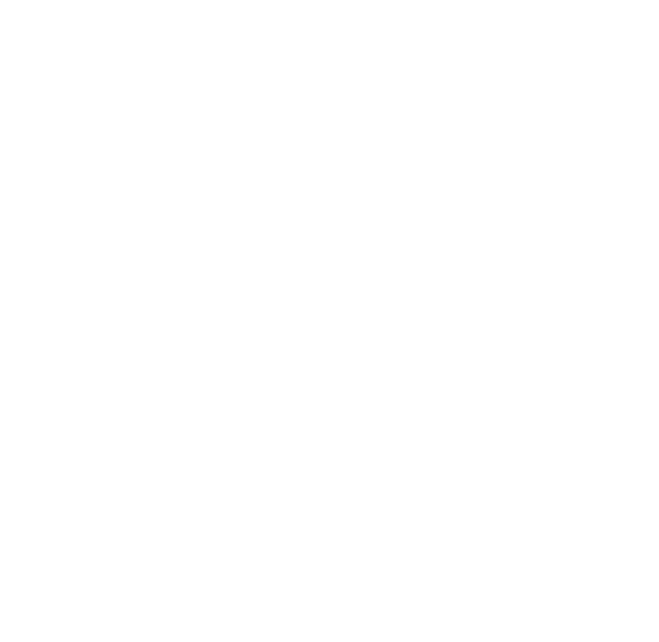
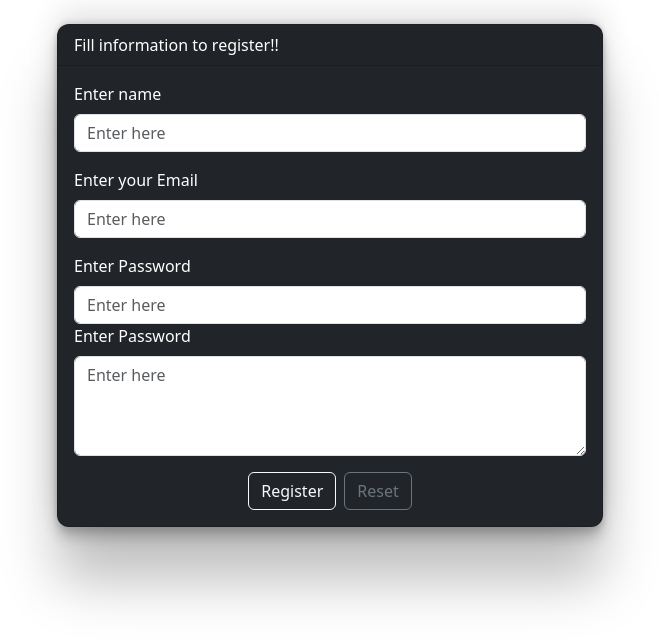
Before and after one commit to ashmitaa199/Travel-Planner, a React (Vite) app: page /signup in a window 1280 px wide. Before the commit this address had no page. Shown: the top 642 px of the page, without its empty margins (310-969 px from the left). Built offline with nearby package versions, Linux system fonts and the light colour scheme.

Commit message:
login-signup

```diff
--- /dev/null
+++ b/src/Allmail.jsx
@@ -0,0 +1,11 @@
+import React from 'react'
+
+const Allmail = () => {
+  return (
+    <div>
+      all mail
+    </div>
+  )
+}
+
+export default Allmail
--- a/src/App.jsx
+++ b/src/App.jsx
@@ -7,6 +7,10 @@ import SwipeButtons from './SwipeButtons';
 import TinderCards from './TinderCards';
 import Chats from './Chats';
 import ChatScreen from './ChatScreen';
+import Sidenav from './Sidenav'; // Your sidebar component
+import Login from './Login'; // Your Login component
+import Allmail from './Allmail'; // Your AllMail component
+import Signup from './Signup'; // Your Trash component
 
 function App() {
   return (
@@ -39,6 +43,12 @@ function App() {
             <SwipeButtons />
           </>
         } />
+        <Route path="/login" element={<Login />} />
+        <Route path="/allmail" element={<Allmail/>}/>
+        <Route path="/signup" element={<Signup />} />
+
+
+
       </Routes>
     </Router>
   );
--- /dev/null
+++ b/src/Login.jsx
@@ -0,0 +1,61 @@
+import React from 'react'
+import { CardBody, Label,Container,Card ,Button, Col, Row,Form,FormGroup, CardHeader,Input } from "reactstrap";
+
+const Login = () => {
+  return (
+    <div>
+      <Container>
+
+        <Row className='mt-5'>
+            <Col sm={{size:6, offset:3}}>
+
+            <Card color="dark" inverse>
+                <CardHeader>
+
+                    <h3>
+                        Login Here !!
+                    </h3>
+
+                </CardHeader>
+
+                <CardBody>
+
+                    <Form>
+                        {/* email field */}
+                        <FormGroup>
+                            <Label for="email">Enter Email
+                            </Label>
+                            <Input type="text" id="email">
+                            </Input>
+                        </FormGroup>
+
+                        <FormGroup>
+                            <Label for="psd">Enter Your Password
+                            </Label>
+                            <Input type="Password" id="psd">
+                            </Input>
+                        </FormGroup>
+
+                        <Container className='text-center'>
+                            <Button color="light" outline>
+                                Login
+                            </Button>
+                            <Button className='ms-2' outline>
+                               Reset
+                            </Button>
+                        </Container>
+
+                    </Form>
+
+                </CardBody>
+            </Card>
+
+            </Col>
+
+        </Row>
+      </Container>
+    </div>
+  )
+}
+
+export default Login
--- a/src/Sidenav.jsx
+++ b/src/Sidenav.jsx
@@ -17,10 +17,10 @@ import ListItemIcon from '@mui/material/ListItemIcon';
 import ListItemText from '@mui/material/ListItemText';
 import InboxIcon from '@mui/icons-material/MoveToInbox';
 import MailIcon from '@mui/icons-material/Mail';
+import { Link } from 'react-router-dom'; // Import Link
 
-// Adjusted width for AppBar and Drawer
 const drawerWidth = 200;
-const appBarWidth = 60;
+const appBarWidth = 65;
 
 const openedMixin = (theme) => ({
   width: 130,
@@ -56,16 +56,18 @@ const AppBar = styled(MuiAppBar, {
 })(({ theme, open }) => ({
   zIndex: theme.zIndex.drawer + 1,
   width: appBarWidth,
-  height: '10vh',
+  height: '10.1vh',
   position: 'fixed',
   top: 0,
   left: 0,
-  backgroundColor: 'white', // Set background color to white
-  color: theme.palette.text.primary, // Adjust text color to ensure good contrast
+  backgroundColor: 'white',
+  boxShadow: 'none',
+  color: theme.palette.text.primary,
   transition: theme.transitions.create(['width', 'margin'], {
     easing: theme.transitions.easing.sharp,
     duration: theme.transitions.duration.leavingScreen,
   }),
+  borderBottom: '2px solid rgba(0, 0, 0, 0.12)',
   ...(open && {
     marginLeft: drawerWidth,
     width: 0,
@@ -118,6 +120,7 @@ export default function Sidenav() {
             sx={{
               marginRight: 5,
               ...(open && { display: 'none' }),
+              boxShadow: 'none',
             }}
           >
             <MenuIcon />
@@ -132,13 +135,15 @@ export default function Sidenav() {
         </DrawerHeader>
         <Divider />
         <List>
-          {['Inbox', 'Starred', 'email', 'Login'].map((text, index) => (
-            <ListItem key={text} disablePadding sx={{ display: 'block' }}>
+          <ListItem disablePadding sx={{ display: 'block' }}>
             <ListItemButton
+              component={Link}
+              to="/allmail"
               sx={{
                 minHeight: 48,
                 justifyContent: open ? 'initial' : 'center',
                 px: 2.5,
+                boxShadow: 'none',
               }}
             >
               <ListItemIcon
@@ -148,22 +153,20 @@ export default function Sidenav() {
                   justifyContent: 'center',
                 }}
               >
-                  {index % 2 === 0 ? <InboxIcon /> : <MailIcon />}
+                <InboxIcon />
               </ListItemIcon>
-                <ListItemText primary={text} sx={{ opacity: open ? 1 : 0 }} />
+              <ListItemText primary="All mail" sx={{ opacity: open ? 1 : 0 }} />
             </ListItemButton>
           </ListItem>
-          ))}
-        </List>
-        <Divider />
-        <List>
-          {['All mail', 'Trash', 'Spam'].map((text, index) => (
-            <ListItem key={text} disablePadding sx={{ display: 'block' }}>
+          <ListItem disablePadding sx={{ display: 'block' }}>
             <ListItemButton
+              component={Link}
+              to="/signup"
               sx={{
                 minHeight: 48,
                 justifyContent: open ? 'initial' : 'center',
                 px: 2.5,
+                boxShadow: 'none',
               }}
             >
               <ListItemIcon
@@ -173,12 +176,37 @@ export default function Sidenav() {
                   justifyContent: 'center',
                 }}
               >
-                  {index % 2 === 0 ? <InboxIcon /> : <MailIcon />}
+                <MailIcon />
               </ListItemIcon>
-                <ListItemText primary={text} sx={{ opacity: open ? 1 : 0 }} />
+              <ListItemText primary="Signup" sx={{ opacity: open ? 1 : 0 }} />
             </ListItemButton>
           </ListItem>
-          ))}
+        </List>
+        <Divider />
+        <List>
+          <ListItem disablePadding sx={{ display: 'block' }}>
+            <ListItemButton
+              component={Link}
+              to="/login"
+              sx={{
+                minHeight: 48,
+                justifyContent: open ? 'initial' : 'center',
+                px: 2.5,
+                boxShadow: 'none',
+              }}
+            >
+              <ListItemIcon
+                sx={{
+                  minWidth: 0,
+                  mr: open ? 3 : 'auto',
+                  justifyContent: 'center',
+                }}
+              >
+                <MailIcon /> {/* Example icon */}
+              </ListItemIcon>
+              <ListItemText primary="Login" sx={{ opacity: open ? 1 : 0 }} />
+            </ListItemButton>
+          </ListItem>
         </List>
       </Drawer>
       <Box component="main" sx={{ flexGrow: 1, p: 3 }}>
--- /dev/null
+++ b/src/Signup.jsx
@@ -0,0 +1,171 @@
+import {Card, CardBody, CardHeader,Input,Col,Row, Container,Form, FormGroup,
+   Label,
+   Button, } from "reactstrap";
+import React, { useState,useEffect } from 'react';
+
+const Signup = () => {
+
+
+
+  //two way data binding-user changes reflect in these fields and changes in these fields will reflect on user data
+
+  const [data,setData]=useState({
+
+    name:'',
+    email:'',
+    password:'',
+    about:'',
+
+
+
+  })
+
+
+  //we use usestate make changes and to relect or print the data we use use effect
+  const [error,setError]=useState({
+    eroors:{},
+    isError:false
+
+  })
+//use effect
+//to print the data
+  useEffect(()=>{
+    console.log(data);
+
+  }, [data])
+
+  //handle change
+
+  const handleChange=(event,property)=>{
+
+    setData({...data,[property]:event.target.value})//here we use callback ,callback run after the setData,b/c setData is asynchronous function
+    //getting all data of data object
+    // console.log(event.target.value)  //value we get when enter name
+
+  }
+
+//reset the form
+
+const resetData=()=>{
+  setData({
+
+    name:'',
+    email:'',
+    password:'',
+    about:'',
+
+  })
+}
+
+//subbitForm
+
+const submitForm=(event)=>{
+  event.preventDefault()
+
+ // data validate
+ //call server api for sending data
+
+}
+
+
+  return (
+    <div>
+      <Container >
+
+        <Row className="mt-4">
+
+          <Col sm={{size:6,offset:3}}>
+
+          <Card color="dark" inverse className="rounded-xl">
+
+        <CardHeader>
+          Fill information to register!!
+        </CardHeader>
+
+        <CardBody>
+
+          <Form onSubmit={submitForm}>
+
+          {/* Name field */}
+            <FormGroup>
+              <Label
+              for="name">Enter name
+              </Label>
+              <Input
+              id="name"
+              type="text"
+              placeholder="Enter here"
+              //dynamic seetting fields
+              onChange={()=>handleChange(event,'name')}
+              value={data.name}
+
+              />
+            </FormGroup>
+
+          {/* email field */}
+
+          <FormGroup>
+              <Label for="email">Enter your Email
+
+              </Label>
+              <Input
+              id="email"
+              type="email"
+              placeholder="Enter here"
+               onChange={()=>handleChange(event,'email')}
+               value={data.email}// for two way data binding
+               />
+            </FormGroup>
+
+            <FormGroup>
+
+              <Label for="password"> Enter Password </Label>
+              <Input
+              id="password"
+              type="password"
+               placeholder="Enter here"
+               onChange={()=>handleChange(event,'password')}
+               value={data.password}
+
+              />
+              <Label for="about"> Enter Password </Label>
+              <Input
+               id="about"
+                type="textarea"
+                placeholder="Enter here"
+
+              style={{height:"100px"}}
+              onChange={()=>handleChange(event,'about')}
+              value={data.about}
+              />
+
+            </FormGroup>
+            <Container className="text-center">
+            <Button color="light" outline> Register </Button>
+            <Button onClick={resetData}
+            color="secondary"
+             outline type="reset"
+             className="ms-2"> Reset </Button>
+            </Container>
+
+
+          </Form>
+
+        </CardBody>
+
+
+
+        </Card>
+
+
+          </Col>
+        </Row>
+
+
+
+      </Container>
+    </div>
+  )
+}
+
+export default Signup
```
Lines whose indentation alone changed are shown as unchanged.
